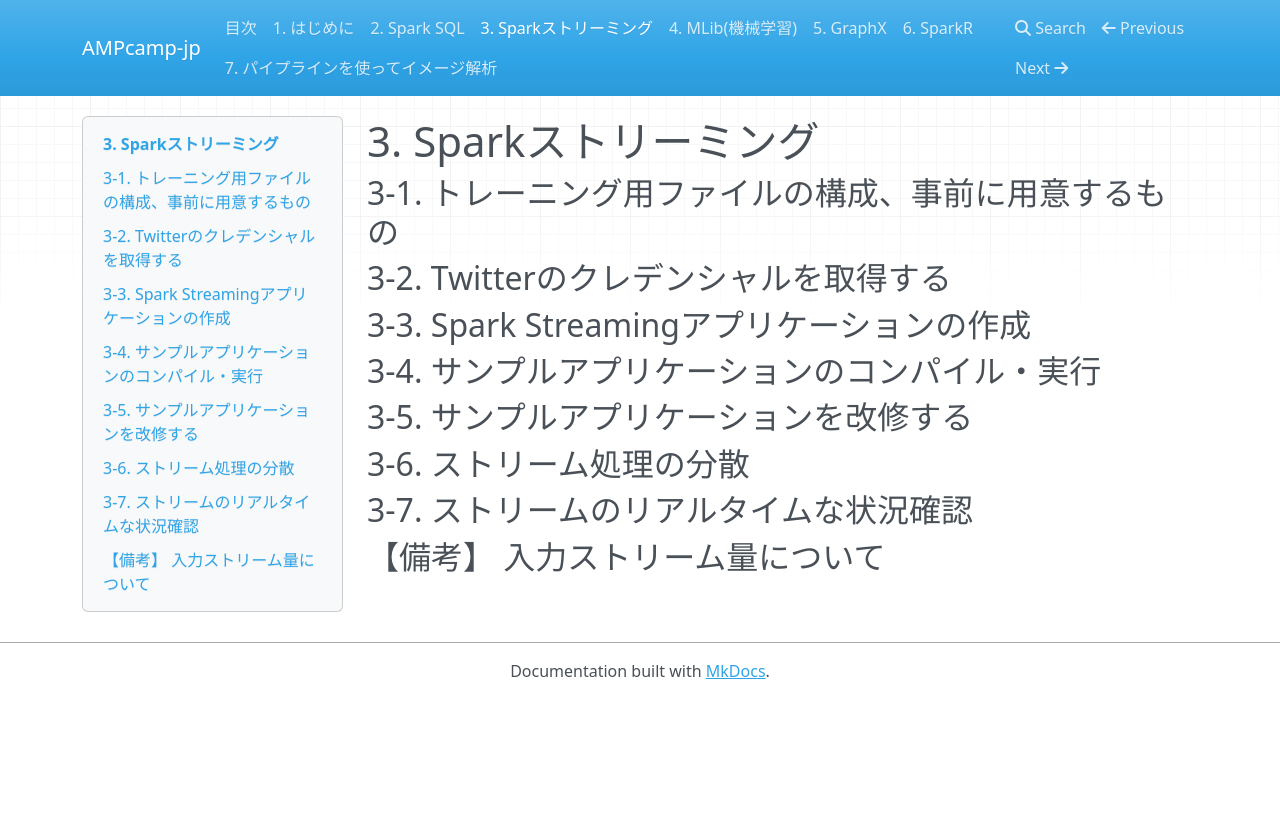
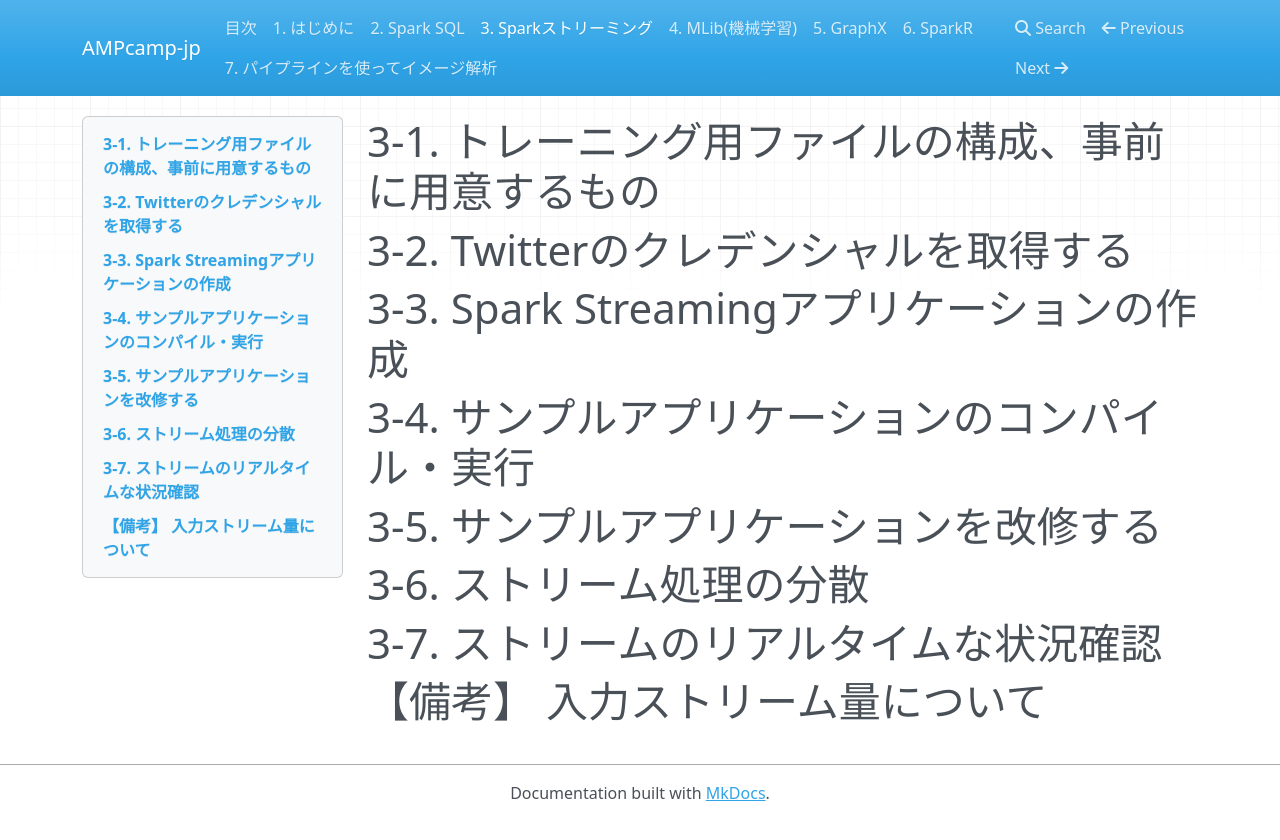
Before and after one commit to fujita-shintaro/RTD-fujita, an MkDocs documentation site: the page built from docs/spark-streaming.md, in a window 1280 px wide. Shown: the top 840 px of the page. Built offline with MkDocs 1.6.1, drawn with Linux system fonts in a browser that asks for light colours; nearby versions of some CDN libraries; old or Windows-style settings are respelled for this version of MkDocs.

Commit message:
Update spark-streaming.md

```diff
--- a/docs/spark-streaming.md
+++ b/docs/spark-streaming.md
@@ -1,17 +1,15 @@
-# 3. Sparkストリーミング
+# 3-1. トレーニング用ファイルの構成、事前に用意するもの
 
-## 3-1. トレーニング用ファイルの構成、事前に用意するもの
+# 3-2. Twitterのクレデンシャルを取得する
 
-## 3-2. Twitterのクレデンシャルを取得する
+# 3-3. Spark Streamingアプリケーションの作成
 
-## 3-3. Spark Streamingアプリケーションの作成
+# 3-4. サンプルアプリケーションのコンパイル・実行
 
-## 3-4. サンプルアプリケーションのコンパイル・実行
+# 3-5. サンプルアプリケーションを改修する
 
-## 3-5. サンプルアプリケーションを改修する
+# 3-6. ストリーム処理の分散
 
-## 3-6. ストリーム処理の分散
+# 3-7. ストリームのリアルタイムな状況確認
 
-## 3-7. ストリームのリアルタイムな状況確認
-
-## 【備考】 入力ストリーム量について
+# 【備考】 入力ストリーム量について
```
